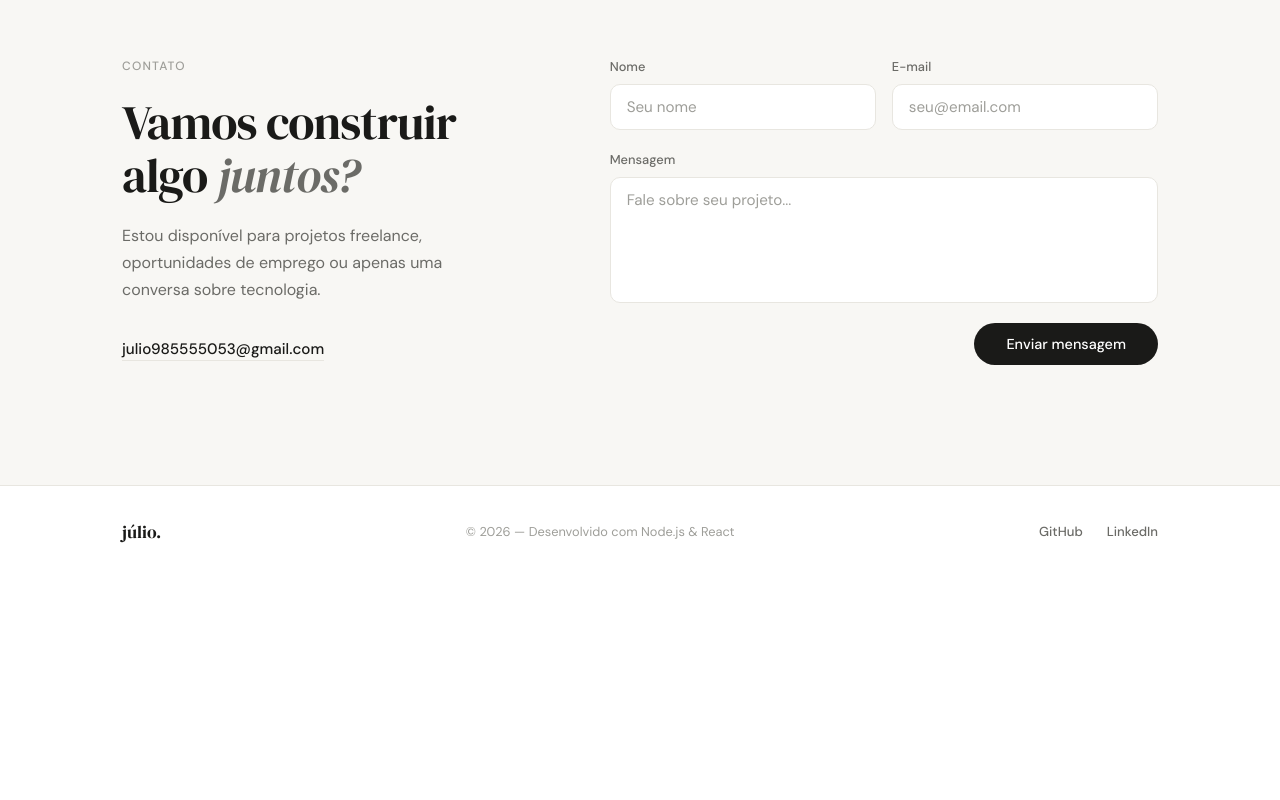
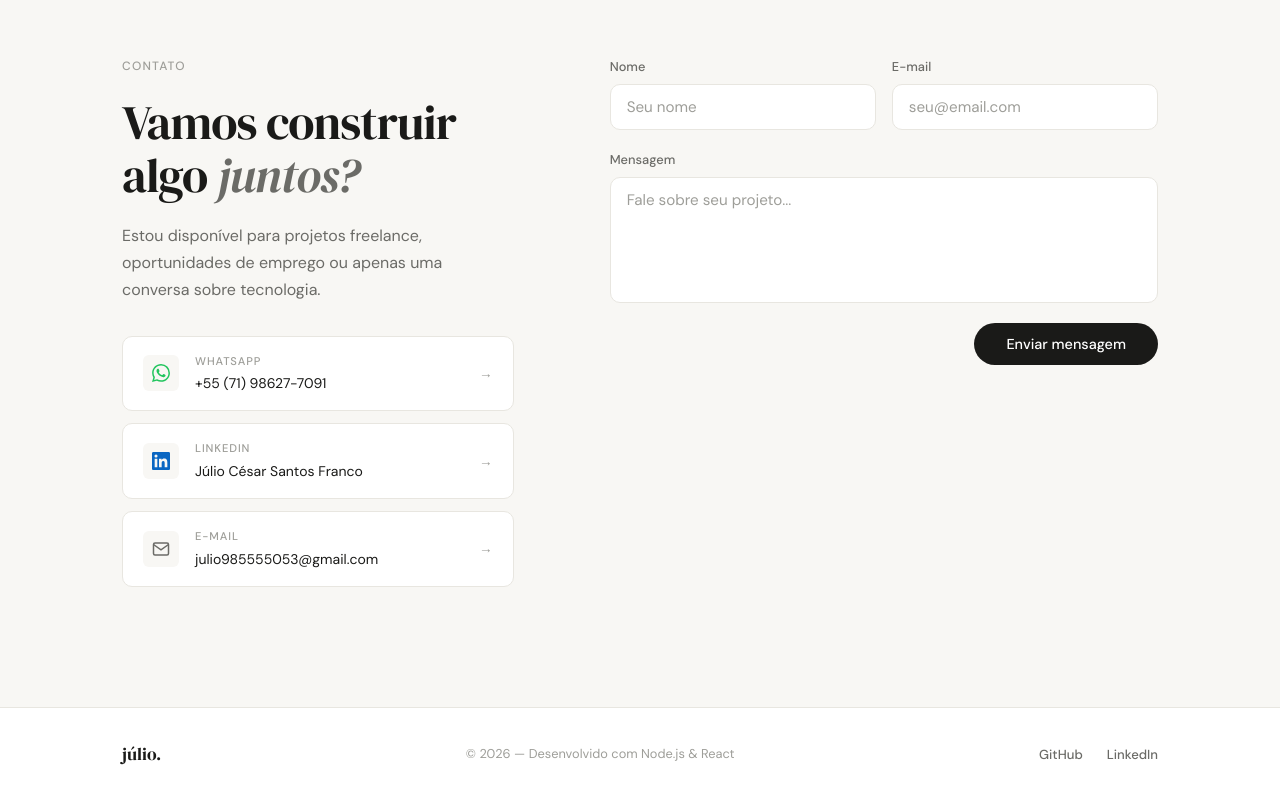
Before and after one commit to Juliocer/portfolio-Ty-Nod, a React (Vite) app in the folder frontend/: page / in a window 1280 px wide. Shown: the part 2886-3686 px from the top of the page. Before the commit the page ends 3464 px from the top, so only its background shows below. Built offline with nearby package versions, Linux system fonts and the light colour scheme; no server answers.

Commit message:
feat: paginação de projetos e links de contato WhatsApp e LinkedIn

```diff
--- a/frontend/src/components/Contact.module.css
+++ b/frontend/src/components/Contact.module.css
@@ -165,3 +165,69 @@
     grid-template-columns: 1fr;
   }
 }
+
+.contactLinks {
+  display: flex;
+  flex-direction: column;
+  gap: 0.75rem;
+  margin-top: 0.5rem;
+}
+
+.contactLink {
+  display: flex;
+  align-items: center;
+  gap: 1rem;
+  padding: 1rem 1.25rem;
+  background: var(--color-bg);
+  border: 1px solid var(--color-border);
+  border-radius: var(--radius-md);
+  transition: border-color 0.2s, transform 0.15s;
+}
+
+.contactLink:hover {
+  border-color: var(--color-text);
+  transform: translateX(3px);
+}
+
+.contactIcon {
+  display: flex;
+  align-items: center;
+  justify-content: center;
+  width: 36px;
+  height: 36px;
+  background: var(--color-surface);
+  border-radius: var(--radius-sm);
+  flex-shrink: 0;
+}
+
+.contactInfo {
+  display: flex;
+  flex-direction: column;
+  gap: 0.1rem;
+  flex: 1;
+}
+
+.contactLabel {
+  font-size: 0.7rem;
+  font-weight: 500;
+  letter-spacing: 0.08em;
+  text-transform: uppercase;
+  color: var(--color-text-faint);
+}
+
+.contactValue {
+  font-size: 0.875rem;
+  color: var(--color-text);
+  font-weight: 400;
+}
+
+.contactArrow {
+  font-size: 0.85rem;
+  color: var(--color-text-faint);
+  transition: color 0.2s, transform 0.2s;
+}
+
+.contactLink:hover .contactArrow {
+  color: var(--color-text);
+  transform: translateX(3px);
+}
--- a/frontend/src/components/Contact.tsx
+++ b/frontend/src/components/Contact.tsx
@@ -9,6 +9,55 @@ interface FormState {
 }
 
 type Status = 'idle' | 'loading' | 'success' | 'error'
+
+function WhatsAppIcon() {
+  return (
+    <svg width="18" height="18" viewBox="0 0 24 24" fill="currentColor">
+      <path d="M17.472 14.382c-.297-.149-1.758-.867-2.03-.967-.273-.099-.471-.148-.67.15-.197.297-.767.966-.94 1.164-.173.199-.347.223-.644.075-.297-.15-1.255-.463-2.39-1.475-.883-.788-1.48-1.761-1.653-2.059-.173-.297-.018-.458.13-.606.134-.133.298-.347.446-.52.149-.174.198-.298.298-.497.099-.198.05-.371-.025-.52-.075-.149-.669-1.612-.916-2.207-.242-.579-.487-.5-.669-.51-.173-.008-.371-.01-.57-.01-.198 0-.52.074-.792.372-.272.297-1.04 1.016-1.04 2.479 0 1.462 1.065 2.875 1.213 3.074.149.198 2.096 3.2 5.077 4.487.709.306 1.262.489 1.694.625.712.227 1.36.195 1.871.118.571-.085 1.758-.719 2.006-1.413.248-.694.248-1.289.173-1.413-.074-.124-.272-.198-.57-.347m-5.421 7.403h-.004a9.87 9.87 0 01-5.031-1.378l-.361-.214-3.741.982.998-3.648-.235-.374a9.86 9.86 0 01-1.51-5.26c.001-5.45 4.436-9.884 9.888-9.884 2.64 0 5.122 1.03 6.988 2.898a9.825 9.825 0 012.893 6.994c-.003 5.45-4.437 9.884-9.885 9.884m8.413-18.297A11.815 11.815 0 0012.05 0C5.495 0 .16 5.335.157 11.892c0 2.096.547 4.142 1.588 5.945L.057 24l6.305-1.654a11.882 11.882 0 005.683 1.448h.005c6.554 0 11.89-5.335 11.893-11.893a11.821 11.821 0 00-3.48-8.413z" />
+    </svg>
+  )
+}
+
+function LinkedInIcon() {
+  return (
+    <svg width="18" height="18" viewBox="0 0 24 24" fill="currentColor">
+      <path d="M20.447 20.452h-3.554v-5.569c0-1.328-.027-3.037-1.852-3.037-1.853 0-2.136 1.445-2.136 2.939v5.667H9.351V9h3.414v1.561h.046c.477-.9 1.637-1.85 3.37-1.85 3.601 0 4.267 2.37 4.267 5.455v6.286zM5.337 7.433a2.062 2.062 0 01-2.063-2.065 2.064 2.064 0 112.063 2.065zm1.782 13.019H3.555V9h3.564v11.452zM22.225 0H1.771C.792 0 0 .774 0 1.729v20.542C0 23.227.792 24 1.771 24h20.451C23.2 24 24 23.227 24 22.271V1.729C24 .774 23.2 0 22.222 0h.003z" />
+    </svg>
+  )
+}
+
+function EmailIcon() {
+  return (
+    <svg width="18" height="18" viewBox="0 0 24 24" fill="none" stroke="currentColor" strokeWidth="2">
+      <path d="M4 4h16c1.1 0 2 .9 2 2v12c0 1.1-.9 2-2 2H4c-1.1 0-2-.9-2-2V6c0-1.1.9-2 2-2z" />
+      <polyline points="22,6 12,13 2,6" />
+    </svg>
+  )
+}
+
+const contactLinks = [
+  {
+    label: 'WhatsApp',
+    value: '+55 (71) 98627-7091',
+    href: 'https://wa.me/5571986277091',
+    icon: <WhatsAppIcon />,
+    color: '#22c55e',
+  },
+  {
+    label: 'LinkedIn',
+    value: 'Júlio César Santos Franco',
+    href: 'https://www.linkedin.com/in/j%C3%BAlio-c%C3%A9sar-santos-franco',
+    icon: <LinkedInIcon />,
+    color: '#0A66C2',
+  },
+  {
+    label: 'E-mail',
+    value: 'julio985555053@gmail.com',
+    href: 'mailto:julio985555053@gmail.com',
+    icon: <EmailIcon />,
+    color: '#6b6b67',
+  },
+]
 
 export default function Contact() {
   const [form, setForm] = useState<FormState>({
@@ -50,9 +99,35 @@ export default function Contact() {
               Estou disponível para projetos freelance, oportunidades
               de emprego ou apenas uma conversa sobre tecnologia.
             </p>
-            <a href="mailto:julio985555053@gmail.com" className={styles.email}>
-              julio985555053@gmail.com
-            </a>
+
+            <div className={styles.contactLinks}>
+              {contactLinks.map(link => (
+                <a
+                  key={link.label}
+                  href={link.href}
+                  target="_blank"
+                  rel="noreferrer noopener"
+                  className={styles.contactLink}
+                  onClick={e => {
+                    e.stopPropagation()
+                    window.open(link.href, '_blank', 'noopener,noreferrer')
+                    e.preventDefault()
+                  }}
+                >
+                  <span
+                    className={styles.contactIcon}
+                    style={{ color: link.color }}
+                  >
+                    {link.icon}
+                  </span>
+                  <div className={styles.contactInfo}>
+                    <span className={styles.contactLabel}>{link.label}</span>
+                    <span className={styles.contactValue}>{link.value}</span>
+                  </div>
+                  <span className={styles.contactArrow}>→</span>
+                </a>
+              ))}
+            </div>
           </div>
 
           <form className={styles.form} onSubmit={handleSubmit} noValidate>
--- a/frontend/src/components/Projects.module.css
+++ b/frontend/src/components/Projects.module.css
@@ -163,3 +163,60 @@
     flex-direction: row;
   }
 }
+
+.actions {
+  display: flex;
+  align-items: center;
+  justify-content: space-between;
+  flex-wrap: wrap;
+  gap: 1rem;
+  padding-top: 2rem;
+  margin-top: 0.5rem;
+  border-top: 1px solid var(--color-border);
+}
+
+.counter {
+  font-size: 0.82rem;
+  color: var(--color-text-faint);
+}
+
+.btns {
+  display: flex;
+  gap: 0.75rem;
+}
+
+.btnPrimary {
+  font-family: var(--font-body);
+  font-size: 0.875rem;
+  font-weight: 500;
+  padding: 0.6rem 1.5rem;
+  background: var(--color-text);
+  color: var(--color-bg);
+  border: none;
+  border-radius: var(--radius-full);
+  cursor: pointer;
+  transition: opacity 0.2s, transform 0.2s;
+}
+
+.btnPrimary:hover {
+  opacity: 0.85;
+  transform: translateY(-1px);
+}
+
+.btnOutline {
+  font-family: var(--font-body);
+  font-size: 0.875rem;
+  font-weight: 400;
+  padding: 0.6rem 1.5rem;
+  background: none;
+  color: var(--color-text-muted);
+  border: 1px solid var(--color-border);
+  border-radius: var(--radius-full);
+  cursor: pointer;
+  transition: border-color 0.2s, color 0.2s;
+}
+
+.btnOutline:hover {
+  border-color: var(--color-text);
+  color: var(--color-text);
+}
--- a/frontend/src/components/Projects.tsx
+++ b/frontend/src/components/Projects.tsx
@@ -2,6 +2,9 @@ import { useEffect, useState } from 'react'
 import { api } from '../services/api'
 import type { Project } from '../types/project'
 import styles from './Projects.module.css'
+
+const INITIAL_COUNT = 6
+const LOAD_MORE_COUNT = 6
 
 function ExternalIcon() {
   return (
@@ -25,6 +28,7 @@ export default function Projects() {
   const [projects, setProjects] = useState<Project[]>([])
   const [loading, setLoading] = useState(true)
   const [error, setError] = useState(false)
+  const [visible, setVisible] = useState(INITIAL_COUNT)
 
   useEffect(() => {
     api.get<Project[]>('/projects')
@@ -32,6 +36,13 @@ export default function Projects() {
       .catch(() => setError(true))
       .finally(() => setLoading(false))
   }, [])
+
+  const visibleProjects = projects.slice(0, visible)
+  const hasMore = visible < projects.length
+  const hasLess = visible > INITIAL_COUNT
+
+  const loadMore = () => setVisible(prev => prev + LOAD_MORE_COUNT)
+  const showLess = () => setVisible(INITIAL_COUNT)
 
   return (
     <section id="projetos" className={styles.section}>
@@ -56,8 +67,9 @@ export default function Projects() {
         )}
 
         {!loading && !error && (
+          <>
             <div className={styles.list}>
-                        {projects.map((project, i) => (
+              {visibleProjects.map((project, i) => (
                 <article key={project.id} className={styles.card}>
                   <div className={styles.cardMeta}>
                     <span className={styles.index}>
@@ -107,6 +119,25 @@ export default function Projects() {
                 </article>
               ))}
             </div>
+
+            <div className={styles.actions}>
+              <span className={styles.counter}>
+                Mostrando {visibleProjects.length} de {projects.length} projetos
+              </span>
+              <div className={styles.btns}>
+                {hasLess && (
+                  <button className={styles.btnOutline} onClick={showLess}>
+                    Mostrar menos ↑
+                  </button>
+                )}
+                {hasMore && (
+                  <button className={styles.btnPrimary} onClick={loadMore}>
+                    Carregar mais ↓
+                  </button>
+                )}
+              </div>
+            </div>
+          </>
         )}
       </div>
     </section>
```
Lines whose indentation alone changed are shown as unchanged.
